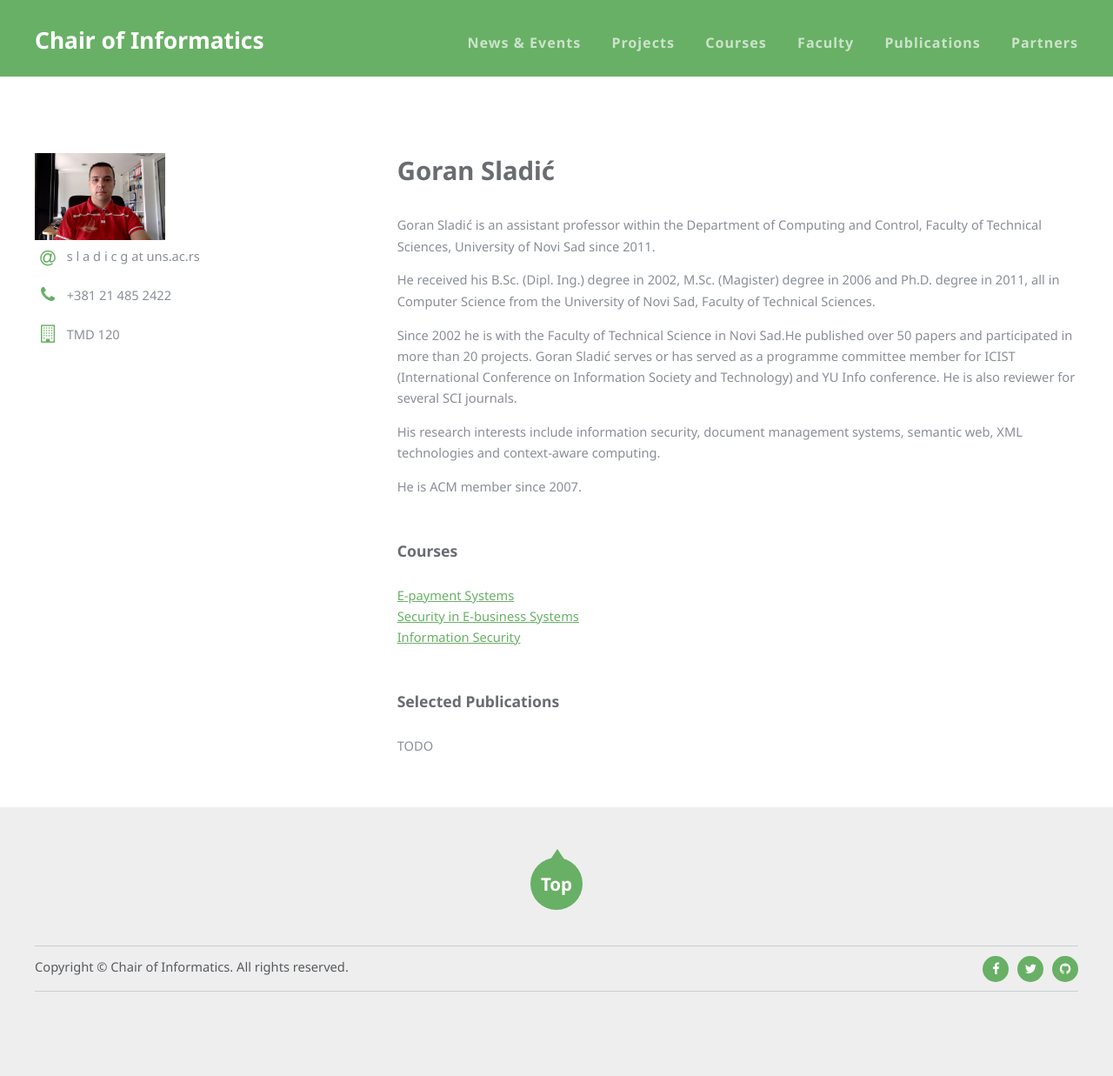
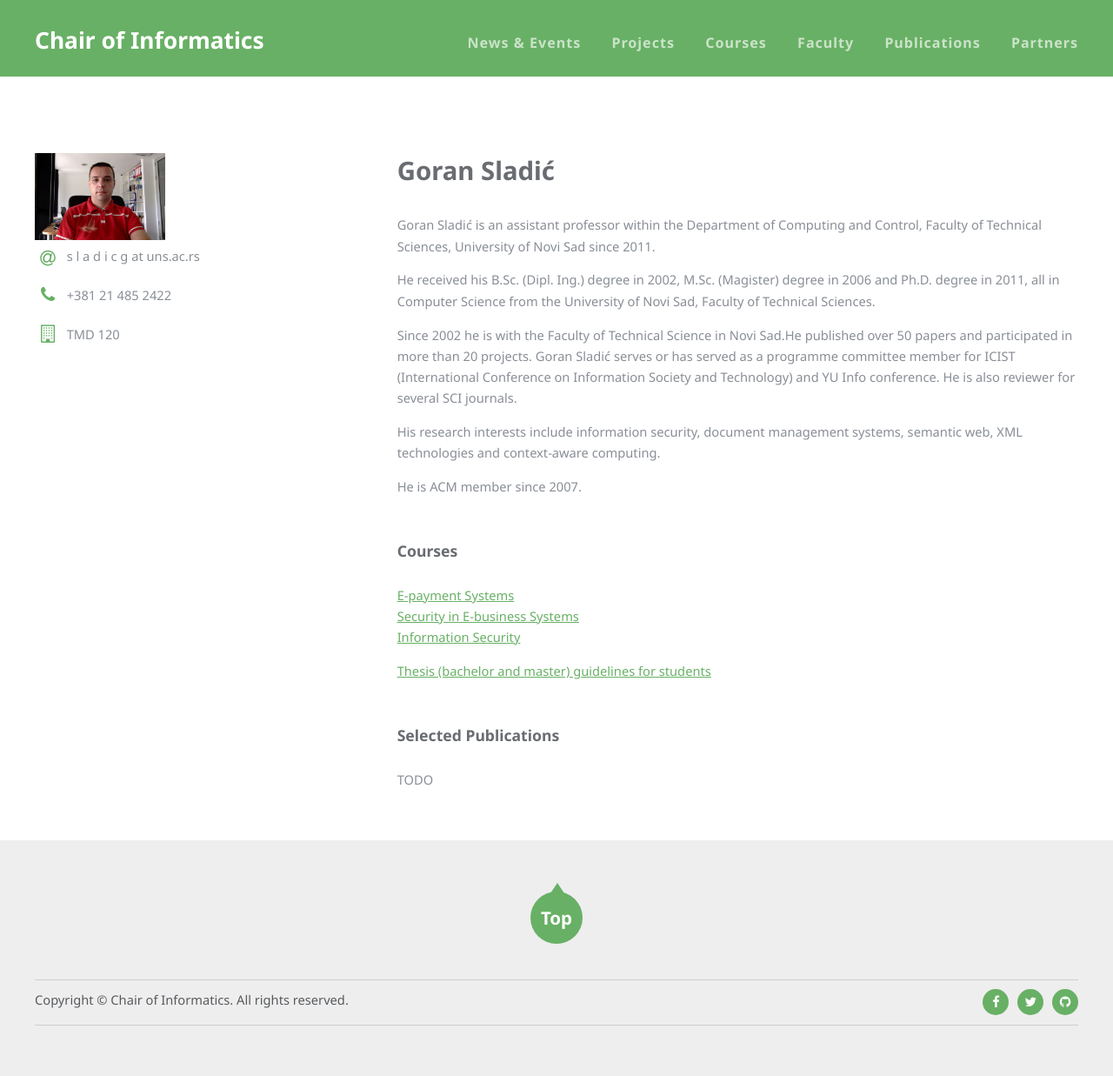
Before and after one commit to unsftn/informatika, a Jekyll site: the page built from _faculty/GoranSladic.md, in a window 1280 px wide. Shown: the whole page at 87% size. Built offline with Jekyll 4.4.1, drawn with Linux system fonts in a browser that asks for light colours; before the commit the page ends 1199 px from its top, so only the background shows below that.

Commit message:
Dodat link ka upustvu za becelor/master

```diff
--- a/_faculty/GoranSladic.md
+++ b/_faculty/GoranSladic.md
@@ -27,6 +27,8 @@ He is ACM member since 2007.
 [Security in E-business Systems ]({{"/BSEP" | prepend: site.baseurl}})
 [Information Security]({{"/IB" | prepend: site.baseurl}})
 
+[Thesis (bachelor and master) guidelines for students]("{{"/thesis/" | prepend: site.baseurl}})
+
 ### Selected Publications
 
 TODO
```
